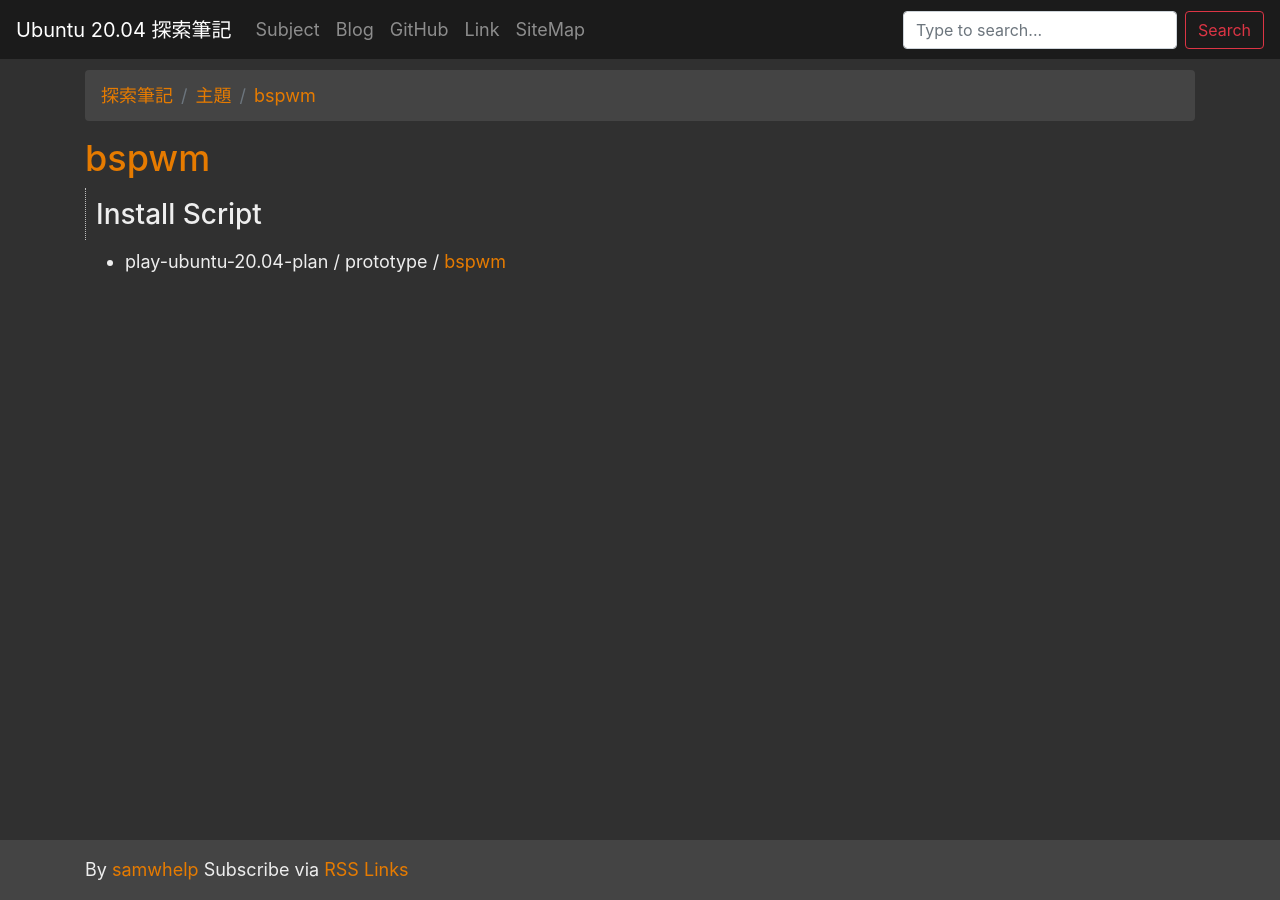
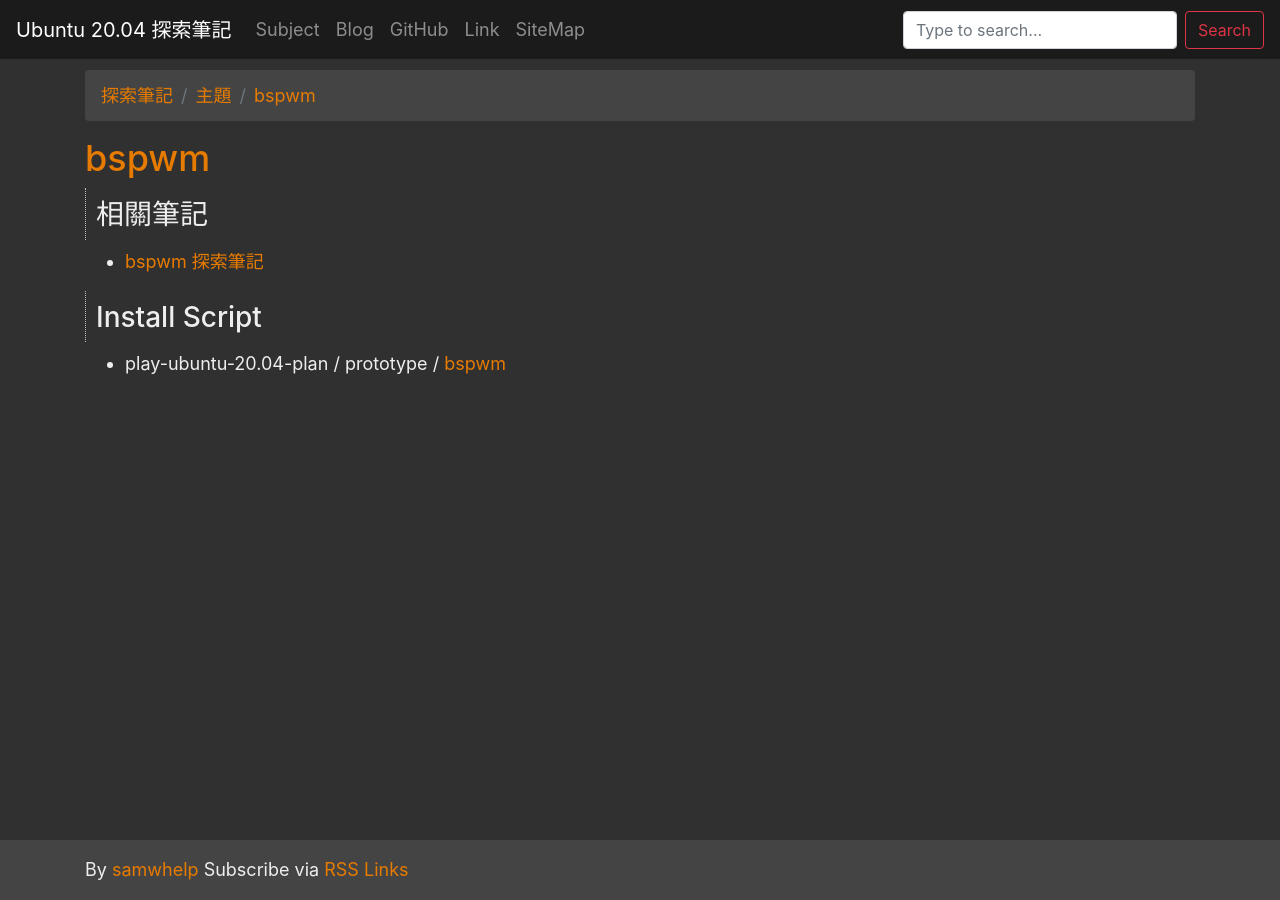
Before and after one commit to samwhelp/note-ubuntu-20.04, a Jekyll site: the page built from read/subject/bspwm/index.md, in a window 1280 px wide. Built offline with Jekyll 4.4.1, drawn with Linux system fonts in a browser that asks for light colours.

Commit message:
add link

```diff
--- a/read/subject/bspwm/index.md
+++ b/read/subject/bspwm/index.md
@@ -11,6 +11,11 @@ source_url: '/read/subject/bspwm/index.md'
 ---
 
 
+## 相關筆記
+
+* [bspwm 探索筆記](https://samwhelp.github.io/note-about-bspwm/)
+
+
 ## Install Script
 
 * play-ubuntu-20.04-plan / prototype / [bspwm](https://github.com/samwhelp/play-ubuntu-20.04-plan/tree/master/prototype/bspwm)
```
